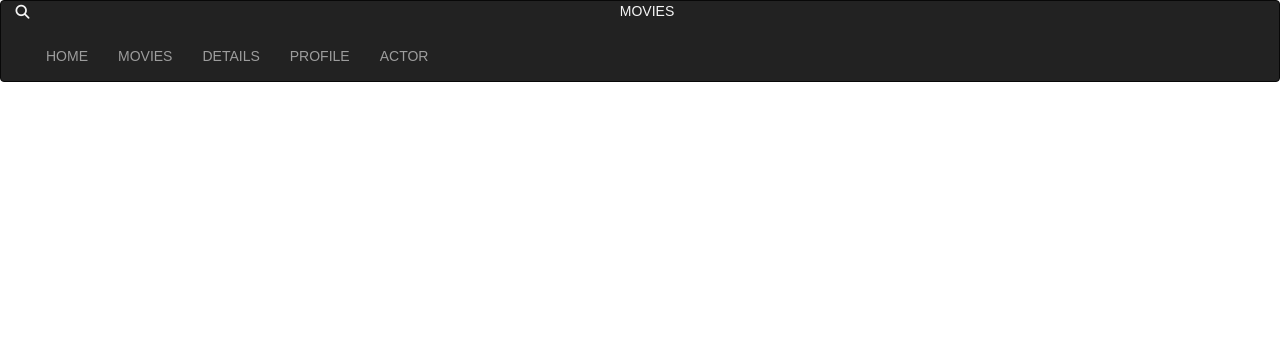
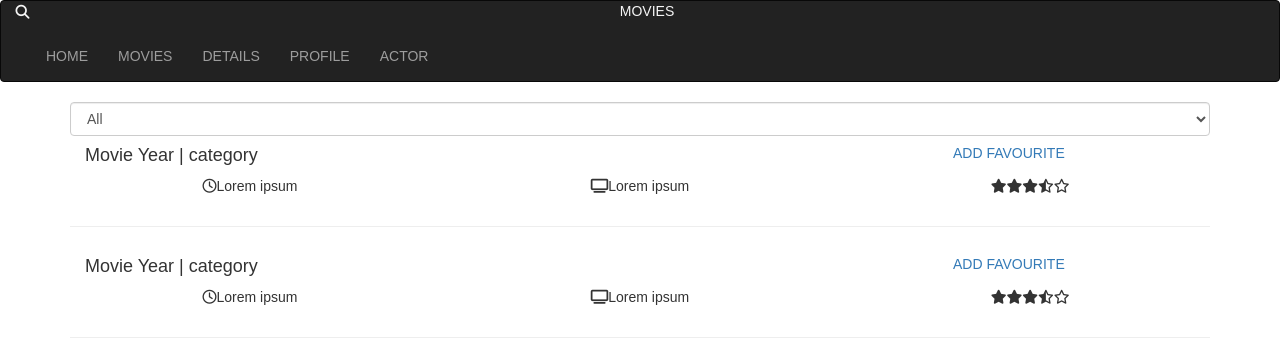
Before and after one commit to M2B0C17/mis-pelis, a website: page movie.html in a window 1280 px wide. Drawn offline with Linux system fonts and the light colour scheme; a web font is replaced by a local one.

Commit message:
maqueta de datos de categoria

```diff
--- a/movie.html
+++ b/movie.html
@@ -36,6 +36,95 @@
 
 	</nav>
 
+	<section class="categorias">
+		<div class="container">
+			<div class="row">
+				<div class="col-xs-12">
+					<select class="form-control">
+						<option title="Category">All</option>
+						<option>Action & Adventures</option>
+						<option>Anime</option>
+						<option>Children & Family Movies</option>
+						<option>Classic Movies</option>
+						<option>Comedies</option>
+						<option>Documentaries</option>
+						<option>DramasFaith and Spirituality</option>
+						<option>Foreign Movies</option>
+						<option>Gay & Lesbian</option>
+						<option>Horrror Movies</option>
+						<option>Independent</option>
+						<option>Oscar-winning</option>
+						<option>Romantic</option>
+						<option>Sci-Fi & Fantasy</option>
+						<option>Sports Movies</option>
+						<option>Thrillers</option>
+						<option>TV Shows</option>
+					</select>
+				</div>
+			</div>
+
+			<!-- lista de peliculas -->
+			<div class="row">
+				<div class="pelicula">
+					<div class="col-xs-12">
+						<div class="col-xs-9">
+							<h4>Movie <span> Year | category</span></h4>
+						</div>
+						<div class="col-xs-3">
+							<a class="btn">ADD FAVOURITE</a>
+						</div>
+					</div>
+				</div>
+			</div>
+			<div class="row text-center">
+				<div class="datos">
+					<div class="col-xs-4">
+						<p><i class="fa fa-clock-o" aria-hidden="true"></i>Lorem ipsum</p>
+					</div>
+					<div class="col-xs-4">
+						<p><i class="fa fa-television" aria-hidden="true"></i>Lorem ipsum</p>
+					</div>
+					<div class="col-xs-4">
+						<p><i class="fa fa-star" aria-hidden="true"></i><i class="fa fa-star" aria-hidden="true"></i><i class="fa fa-star" aria-hidden="true"></i><i class="fa fa-star-half-o" aria-hidden="true"></i><i class="fa fa-star-o" aria-hidden="true"></i></p>
+					</div>
+				</div>
+			</div>
+			<hr>
+			<!-- fin lista de peliculas -->
+
+			<!-- lista de peliculas -->
+			<div class="row">
+				<div class="pelicula">
+					<div class="col-xs-12">
+						<div class="col-xs-9">
+							<h4>Movie <span> Year | category</span></h4>
+						</div>
+						<div class="col-xs-3">
+							<a class="btn">ADD FAVOURITE</a>
+						</div>
+					</div>
+				</div>
+			</div>
+			<div class="row text-center">
+				<div class="datos">
+					<div class="col-xs-4">
+						<p><i class="fa fa-clock-o" aria-hidden="true"></i>Lorem ipsum</p>
+					</div>
+					<div class="col-xs-4">
+						<p><i class="fa fa-television" aria-hidden="true"></i>Lorem ipsum</p>
+					</div>
+					<div class="col-xs-4">
+						<p><i class="fa fa-star" aria-hidden="true"></i><i class="fa fa-star" aria-hidden="true"></i><i class="fa fa-star" aria-hidden="true"></i><i class="fa fa-star-half-o" aria-hidden="true"></i><i class="fa fa-star-o" aria-hidden="true"></i></p>
+					</div>
+				</div>
+			</div>
+			<hr>
+			<!-- fin lista de peliculas -->
+
+		</div>
+
+	</section>
+
 	<script src="dist/js/script.js"></script>
 </body>
 </html>
```
